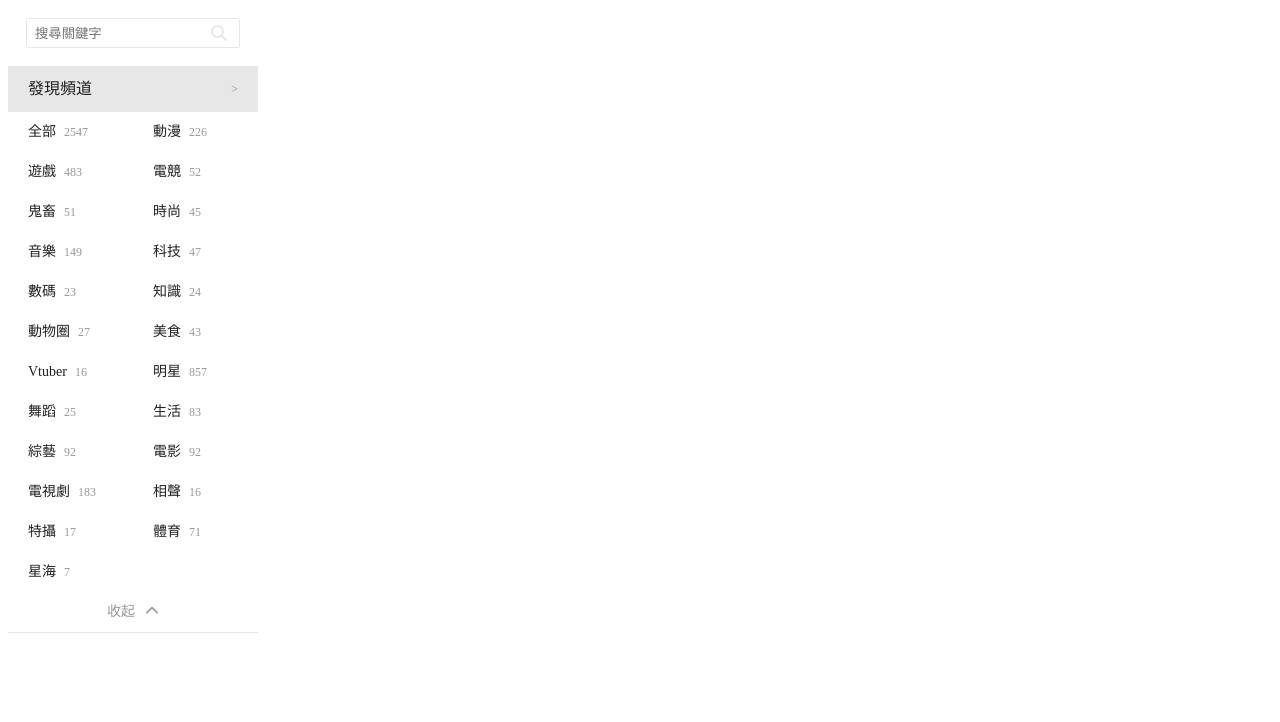
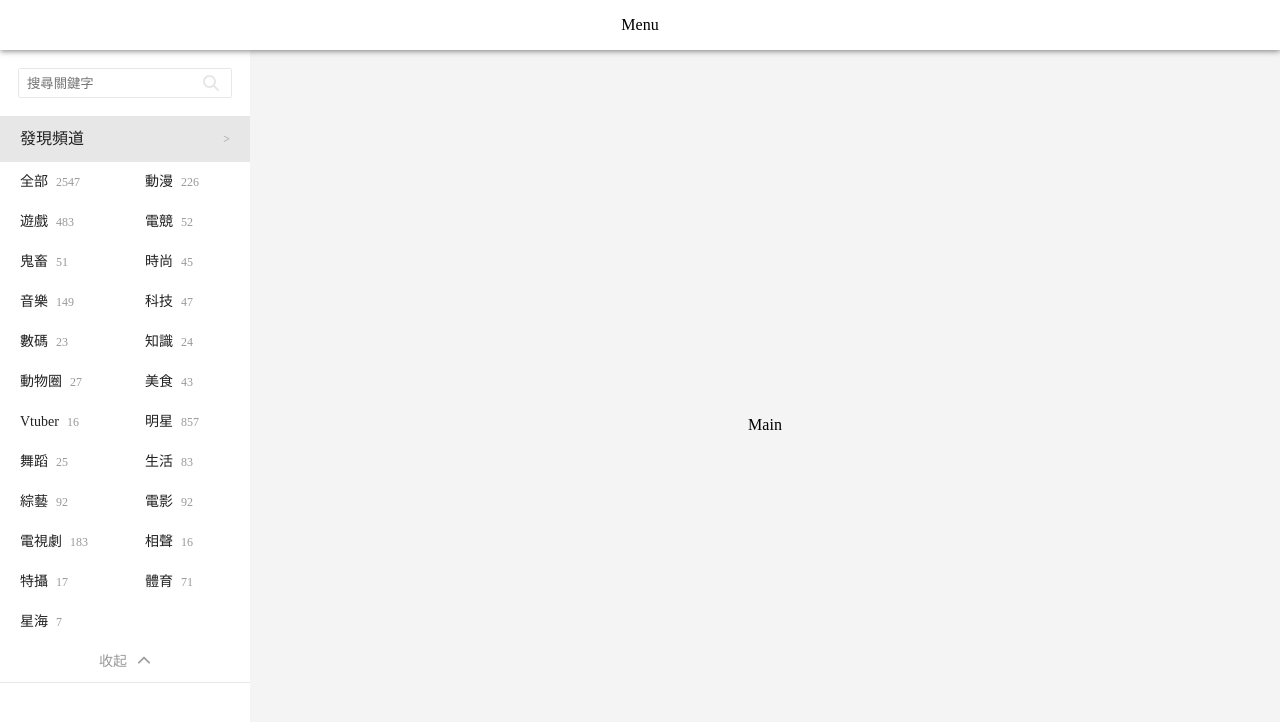
Before and after one commit to Ching-code/vue-practice-sidebar, a Vue app: page / in a window 1280 px wide. Shown: the top 722 px of the page. Built offline with nearby package versions, Linux system fonts and the light colour scheme.

Commit message:
feat: 組件包裝以及 Layout 組件排版
- 將整個側邊欄封裝成 Aside.vue 組件
- 新增 Channel 頁面並套用 Layout 組件排版
- Layout.vue 裡進行 css 設定

```diff
--- a/src/App.vue
+++ b/src/App.vue
@@ -1,42 +1,15 @@
 <template>
     <div>
-        <div style="width: 250px">
-            <ChannelSearch />
-            <TitleMenu :isActive="activeId === 100" @active="activeId = 100">
-                <template v-slot:title>
-                    <!-- 給 title 具名插槽傳遞內容 -->
-                    發現頻道
-                </template>
-                <template v-slot:icon> > </template>
-            </TitleMenu>
-            <ChannelList
-                :columns="2"
-                :activeId="activeId"
-                @active="activeId = $event"
-            />
-        </div>
+        <Channel />
     </div>
 </template>
 
 <script>
-import TitleMenu from "./components/TitleMenu";
-import ChannelList from "./components/ChannelList";
-import ChannelSearch from "./components/ChannelSearch";
+import Channel from "./pages/Channel";
+
 export default {
     components: {
-        TitleMenu,
-        ChannelList,
-        ChannelSearch,
-    },
-    data() {
-        return {
-            activeId: 100,
-        };
-    },
-    methods: {
-        handleSearch(e) {
-            console.log("搜尋", e);
-        },
+        Channel,
     },
 };
 </script>
--- /dev/null
+++ b/src/components/Aside.vue
@@ -0,0 +1,46 @@
+<template>
+    <div class="aside">
+        <ChannelSearch />
+        <TitleMenu :isActive="activeId === 100" @active="activeId = 100">
+            <template v-slot:title>
+                <!-- 給 title 具名插槽傳遞內容 -->
+                發現頻道
+            </template>
+            <template v-slot:icon> > </template>
+        </TitleMenu>
+        <ChannelList
+            :columns="2"
+            :activeId="activeId"
+            @active="activeId = $event"
+        />
+    </div>
+</template>
+<script>
+import TitleMenu from "./TitleMenu";
+import ChannelList from "./ChannelList";
+import ChannelSearch from "./ChannelSearch";
+export default {
+    components: {
+        TitleMenu,
+        ChannelList,
+        ChannelSearch,
+    },
+    data() {
+        return {
+            activeId: 100,
+        };
+    },
+    methods: {
+        handleSearch(e) {
+            console.log("搜尋", e);
+        },
+    },
+};
+</script>
+<style scoped>
+.aside {
+    width: 100%;
+    height: 100%;
+    overflow: auto;
+}
+</style>
--- /dev/null
+++ b/src/components/Layout.vue
@@ -0,0 +1,59 @@
+<template>
+    <div class="container">
+        <header class="head">
+            <slot name="head"></slot>
+        </header>
+        <div class="mid">
+            <div class="left">
+                <slot name="left"></slot>
+            </div>
+            <div class="main">
+                <slot name="main"></slot>
+            </div>
+        </div>
+    </div>
+</template>
+<script>
+export default {};
+</script>
+<style scoped>
+.container {
+    position: fixed;
+    width: 100%;
+    height: 100%;
+    left: 0;
+    top: 0;
+}
+.head {
+    height: 50px;
+    box-shadow: 0 1px 6px rgba(0, 0, 0, 0.5);
+    display: flex;
+    justify-content: center;
+    align-items: center;
+    position: absolute;
+    left: 0;
+    top: 0;
+    width: 100%;
+    z-index: 1;
+}
+.mid {
+    position: absolute;
+    top: 50px;
+    bottom: 0;
+    left: 0;
+    right: 0;
+}
+.left {
+    float: left;
+    width: 250px;
+    height: 100%;
+}
+.main {
+    overflow: hidden;
+    height: 100%;
+    display: flex;
+    justify-content: center;
+    align-items: center;
+    background-color: #f4f4f4;
+}
+</style>
--- /dev/null
+++ b/src/pages/Channel.vue
@@ -0,0 +1,18 @@
+<template>
+    <Layout>
+        <template v-slot:head> Menu </template>
+        <template v-slot:left> <Aside /> </template>
+        <template v-slot:main> Main </template>
+    </Layout>
+</template>
+<script>
+import Aside from "../components/Aside";
+import Layout from "../components/Layout";
+export default {
+    components: {
+        Aside,
+        Layout,
+    },
+};
+</script>
+<style></style>
```
